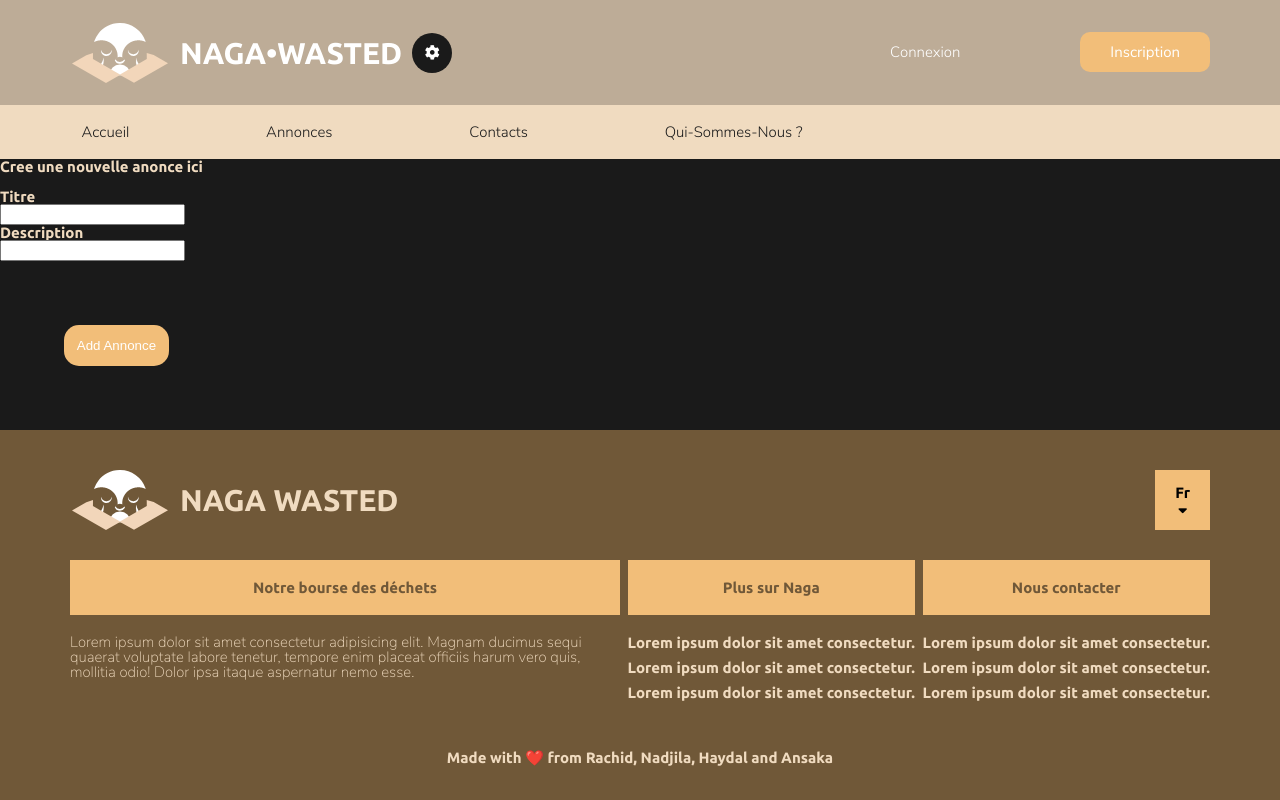
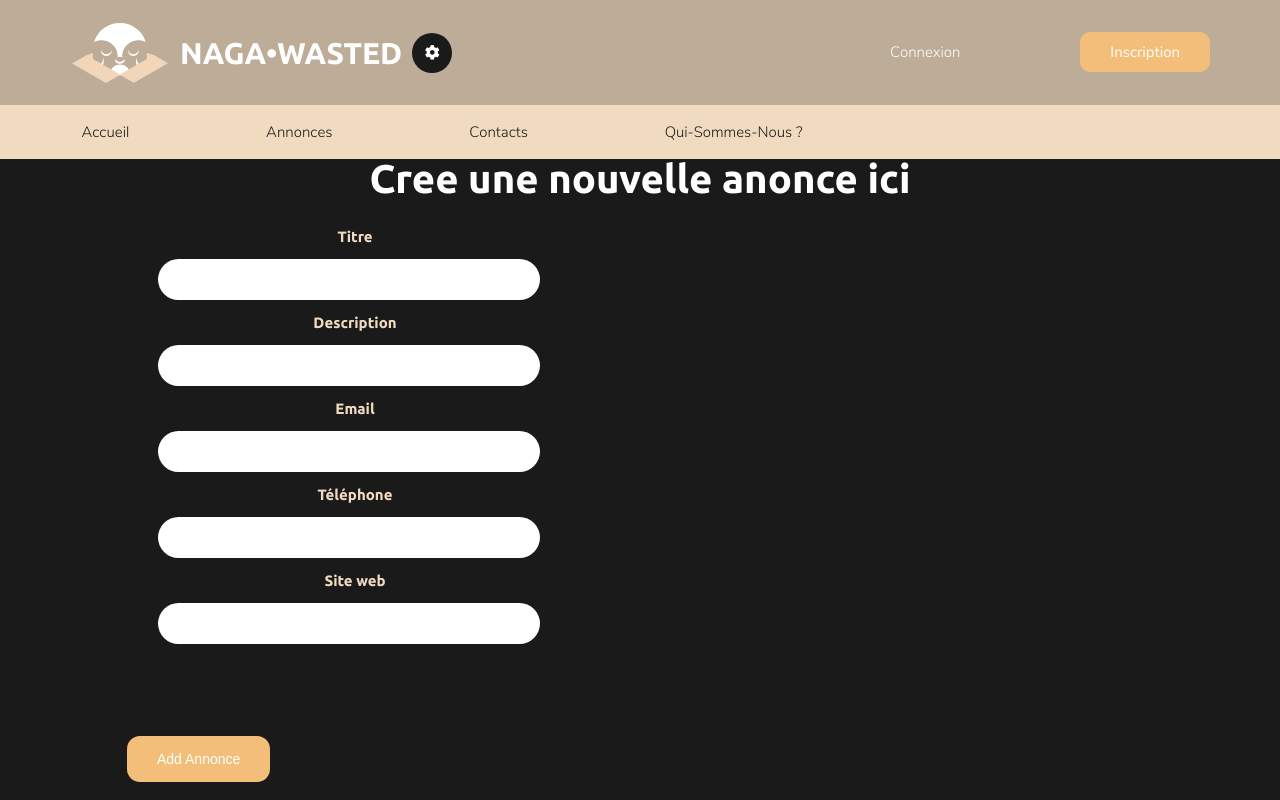
Before and after one commit to Boudj31/NagaMad, a Vue app: page /new in a window 1280 px wide. Shown: the top 800 px of the page. Built offline with nearby package versions, Linux system fonts and the light colour scheme.

Commit message:
register done

```diff
--- a/src/components/Annonce/AnnonceItem.vue
+++ b/src/components/Annonce/AnnonceItem.vue
@@ -1,7 +1,7 @@
 <template>
   <div class="article">
     <article id="grid" class="annonce">
-     <img :src= "ann.field_image[0].href" alt="Annonce" />
+     <img :src= "ann.field_poster.url" alt="Annonce" />
       <div class="overlay">
         <h4>{{ ann.title[0].value }}</h4>
         <p>{{ ann.field_content[0].value }}</p>
--- a/src/components/Annonce/AnnonceList.vue
+++ b/src/components/Annonce/AnnonceList.vue
@@ -10,7 +10,7 @@
 
   <div class="grille" v-for="(annonce, index) in annonces" :key="index">
     <h3 class="titleList"> • {{ annonce.title[0].value }} </h3>
-    <img :src= "annonce.field_image[0].url" class="imglist">
+    <img :src= "annonce.field_poster[0].url" class="imglist">
 
   <div v-if="checked === false">
     <Brew/>
--- a/src/views/Annonce.vue
+++ b/src/views/Annonce.vue
@@ -8,7 +8,7 @@
 import AnnonceItem from "../components/Annonce/AnnonceItem.vue";
 import axios from "axios";
 
-const apiURL = "http://gestdech.com/api/annonce";
+const apiURL = "http://gestdech.com/api/annonces";
 
 export default {
   components: { AnnonceItem },
--- a/src/views/Create.vue
+++ b/src/views/Create.vue
@@ -1,15 +1,24 @@
 <template>
-  <div>
-    Cree une nouvelle anonce ici <br><br>
+  <div class="container">
+    <h1 style="font-size: 40px">Cree une nouvelle anonce ici</h1> <br><br>
 
-      <form>
+      <form class="form-control">
       <label>Titre</label><br>
       <input type="text" v-model="title"/><br>
 
       <label>Description</label><br>
-      <input type="text" v-model="content"/>
+      <input type="text" v-model="content"/><br>
+
+    <label>Email</label><br>
+       <input type="email" v-model="mail"/><br>
+
+    <label>Téléphone</label><br>
+       <input type="text" v-model="phone"/><br>
+
+    <label>Site web</label><br>
+       <input type="text" v-model="website"/><br>
+
       </form>
-
 
     <button  @click.prevent="createNewAnnonce" class="btn btn-success">Add Annonce</button>
   </div>
@@ -25,7 +34,12 @@ name: "Create",
  data() {
   return {
     title: '',
-    content: ''
+    content: '',
+    mail: '',
+    phone: '',
+    website: '',
+    adress: '',
+    category: ''
 
   }
  } ,
@@ -46,17 +60,32 @@ name: "Create",
         ],
         title: [
           {
-            value: "new",
+            value: this.title,
           },
         ],
         field_content: [
           {
-            value: "new",
+            value: this.content,
+          },
+        ],
+        field_phone: [
+            {
+          value: this.phone,
+            },
+        ],
+        field_mail: [
+          {
+            value: this.mail,
+          },
+        ],
+        field_website: [
+          {
+            value: this.website,
           },
         ],
 
       };
-     const response = await axios.post("http://gestdech.com/entity/node?_format=json", data,
+     const response = await axios.post("http://gestdech.com/node?_format=hal_json", data,
           {
             headers: {
               "Authorization": "Basic TUFEOmRhd2FuMzFA",
@@ -65,7 +94,9 @@ name: "Create",
             },
           }
       );
+     this.title = '';
      console.log(response);
+
 
 
 
@@ -79,4 +110,40 @@ name: "Create",
 
 <style scoped>
 
+form {
+  display: flex;
+  align-items: center;
+  justify-content: center;
+  flex-flow: column wrap;
+  margin-bottom: 90px;
+}
+
+.form-control {
+  display: flex;
+  width: 50%;
+  margin-bottom: 20px;
+}
+
+form input {
+  width: 60%;
+  margin-right: 2%;
+}
+
+form input,
+form select {
+  padding: 13px 20px;
+  border-radius: 37px;
+  border: none;
+}
+
+.btn {
+  border-radius: 13px;
+  background-color: var(--orange);
+  border: none;
+  color: var(--white);
+  padding: 15px 30px;
+  font-size: 14px;
+  margin-bottom: 90px;
+}
+
 </style>
--- a/src/views/Home.vue
+++ b/src/views/Home.vue
@@ -26,7 +26,7 @@ import axios from "axios";
 import CategoriesFilter from "@/components/CategoriesFilter";
 import AnnonceList from "@/components/Annonce/AnnonceList";
 
-const apiURL = "http://gestdech.com/api/annonce";
+const apiURL = "http://gestdech.com/api/annonces";
 
 export default {
 
--- a/src/views/Register.vue
+++ b/src/views/Register.vue
@@ -70,42 +70,34 @@ export default {
         },
         'name': [
           {
-            'value': "new user"
+            'value': this.name
           }
         ],
         'mail': [
           {
-            'value': "user@mail.fr"
+            'value': this.email
           }
         ],
         'pass': [
           {
-            'value': "12345"
-          }
-        ],
-        'status': [
-          {
-            'value': '1'
-          }
-        ],
-        'roles': [
-          {
-            'target_id': 'administrator'
+            'value': this.password
           }
         ]
       }
 
-      const response = await axios.post('https://gestdech.com/user/register', data, {
+      const response = await axios.post('https://gestdech.com/user/register?_format=hal_json', data, {
         headers: {
           "Accept": 'application/hal+json',
           "Authorization": "Basic TUFEOmRhd2FuMzFA",
           "Content-Type": "application/hal+json",
           "X-CSRF-Token": "Qx9O-xm02Y6xsqnZRTKweN2LoUTTM42zlzsSw-LMI-g",
         },
-      });
+     });
+      //axios.defaults.withCredentials = true;
       console.log(JSON.stringify(response));
+       this.$router.push('/login');
+    }
 
-    }
   }
 }
 </script>
--- a/src/views/Result.vue
+++ b/src/views/Result.vue
@@ -35,7 +35,7 @@
 
 <script>
 import AnnonceList from "../components/Annonce/AnnonceList"
-const apiURL = "http://gestdech.com/api/annonce";
+const apiURL = "http://gestdech.com/api/annonces";
 import axios from 'axios';
 
 export default {
```
